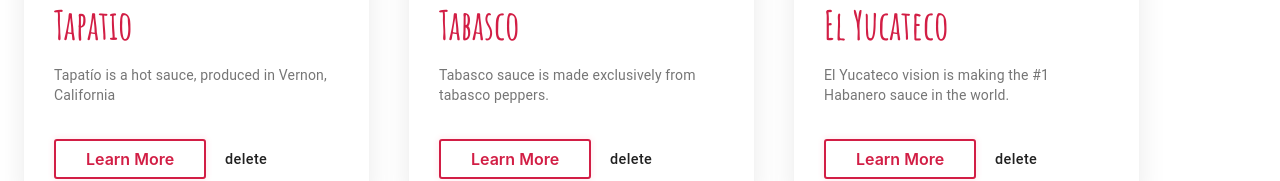
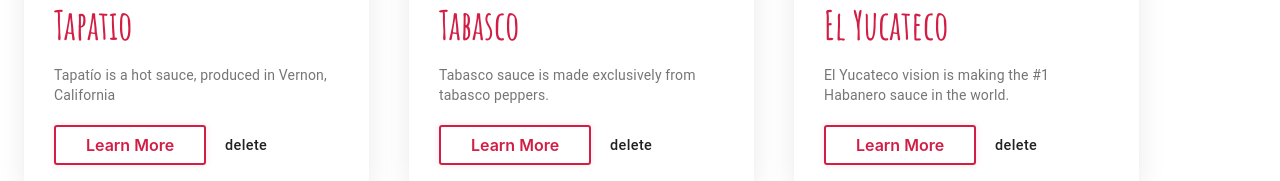
Before and after one commit to jomandaman/hot-sauces, a React (Create React App) app: page /list in a window 1280 px wide. Shown: the part 722-903 px from the top of the page. Built offline with nearby package versions, Linux system fonts and the light colour scheme.

Commit message:
Round 3 polishes

```diff
--- a/src/App.tsx
+++ b/src/App.tsx
@@ -1,6 +1,5 @@
 import React from 'react';
 import './App.css';
-//import './components/styles.css';
 import List from './components/List';
 import MoreInfo from './components/MoreInfo';
 // https://reactrouter.com/web/example/basic
@@ -8,7 +7,6 @@ import {
   BrowserRouter as Router,
   Switch,
   Route,
-  Link,
   Redirect
 } from "react-router-dom";
 
--- a/src/components/Item.tsx
+++ b/src/components/Item.tsx
@@ -8,11 +8,7 @@ import CardMedia from "@material-ui/core/CardMedia";
 import Button from "@material-ui/core/Button";
 import Typography from "@material-ui/core/Typography";
 import {
-  BrowserRouter as Router,
-  Switch,
-  Route,
   Link,
-  Redirect,
 } from "react-router-dom";
 
 interface IProps {
@@ -91,9 +87,14 @@ const styledType = makeStyles({
     color: "#d21e45",
     fontSize: "3em",
     fontWeight: "bold",
-    "&:hover": {
-
-    },
+  },
+  subtitle: {
+    fontSize: "0.875rem",
+    fontFamily: `"Roboto", "Helvetica", "Arial", sans-serif`,
+    fontWeight: 400,
+    lineHeight: 1.43,
+    letterSpacing: "0.01071em",
+    minHeight: "50px",
   },
   delete: {
     textTransform: "lowercase",
@@ -132,8 +133,8 @@ const Item: React.FC<IProps> = ({
             <Typography gutterBottom variant="h5" component="h5" className={typeClasses.h5}>
               {title}
             </Typography>
-            <Typography variant="body2" color="textSecondary" component="p">
-              <p style={{ minHeight: "50px" }}>{subtitle}</p>
+            <Typography variant="body2" color="textSecondary" className={typeClasses.subtitle}>
+              {subtitle}
             </Typography>
           </CardContent>
         </CardActionArea>
--- a/src/components/List.tsx
+++ b/src/components/List.tsx
@@ -37,7 +37,8 @@ const List:React.FC = () => {
 	}
 
 	const handleUndo = () => {
-		const bringBack = arr;
+		// temp array to use in setArr()...found better way below
+		// const bringBack = arr;
 		if (deleted.current.length > 0) {
 			// we are guaranteeing there is something is in the array
 			//bringBack.push(deleted.current.pop()!);
--- a/src/components/MoreInfo.tsx
+++ b/src/components/MoreInfo.tsx
@@ -5,10 +5,9 @@ import { makeStyles } from "@material-ui/core/styles";
 import { BasePage } from "./basePage";
 
 import {
-  BrowserRouter as Router,
   Link,
   useLocation,
-  useHistory,
+  // useHistory -> to make a better back button
 } from "react-router-dom";
 //A USVString, which will be parsed from application/x-www-form-urlencoded format. A leading '?' character is ignored.
 // http://localhost:3000/more-info?id=5
@@ -56,15 +55,24 @@ const styledLayout = makeStyles({
   title: {
     fontSize: "4.5rem",
     fontWeight: "bold",
-    padding: "60px 0 15px",
+    color: "#d21e45",
+    padding: "90px 0 15px",
     fontFamily: `'Amatic SC', cursive`,
   },
   subtitle: {
+    color: `rgba(0, 0, 0, 0.77)`,
     fontSize: "1.2em",
     marginBottom: 40,
+    paddingRight: 50,
   },
   description: {
-    //something
+    fontSize: "0.875rem",
+    fontFamily: `"Roboto", "Helvetica", "Arial", sans-serif`,
+    fontWeight: 400,
+    lineHeight: 1.43,
+    color: `rgba(0, 0, 0, 0.54)`,
+    letterSpacing: "0.01071em",
+    marginBottom: 40,
   },
   imageContainer: {
     display: "flex",
@@ -107,7 +115,7 @@ const MoreInfo: React.FC = () => {
             </Grid>
         </Grid>
         {/* column two */}
-        <Grid lg={5} item >
+        <Grid lg={4} item >
           <Grid item className={layoutClasses.title}>{hotSauce.title}</Grid>
           <Grid item className={layoutClasses.subtitle}>{hotSauce.subtitle}</Grid>
           <Grid item className={layoutClasses.description}>{hotSauce.description}</Grid>
--- a/src/components/basePage.tsx
+++ b/src/components/basePage.tsx
@@ -33,8 +33,6 @@ const useStyles = makeStyles({
 
 export const BasePage:React.FC = (props) => {
 
-
-
     const classes = useStyles();
 
     return (
```
